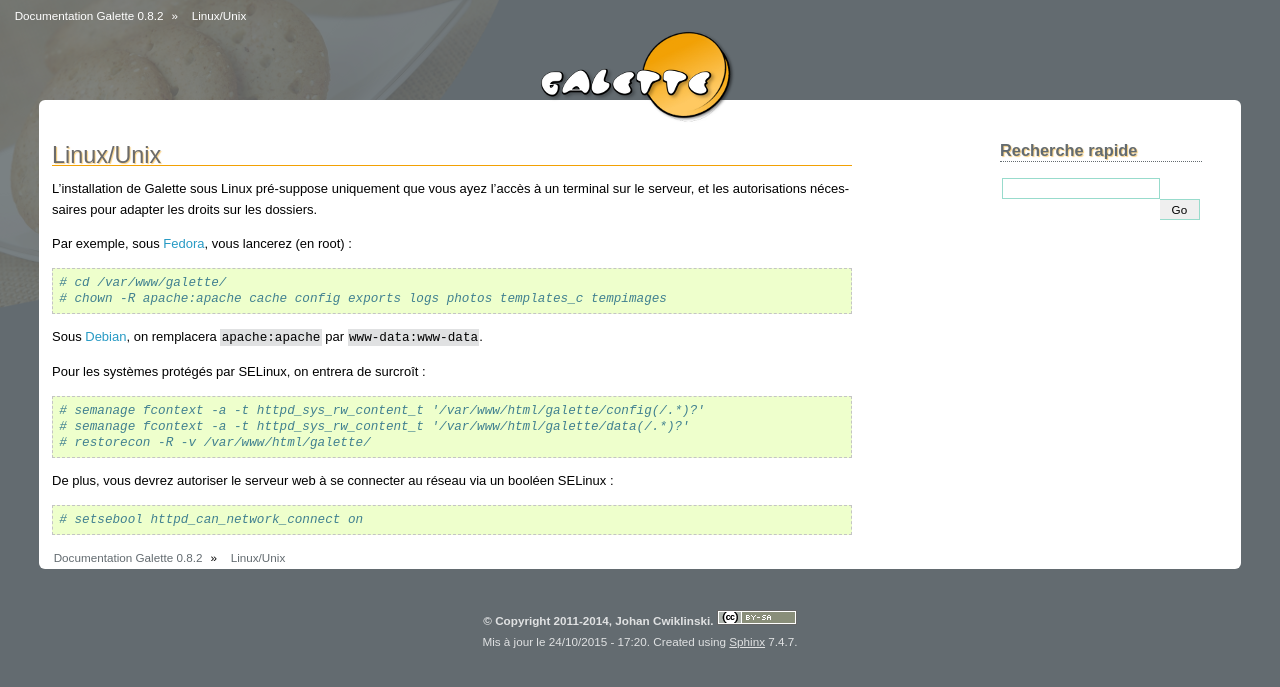
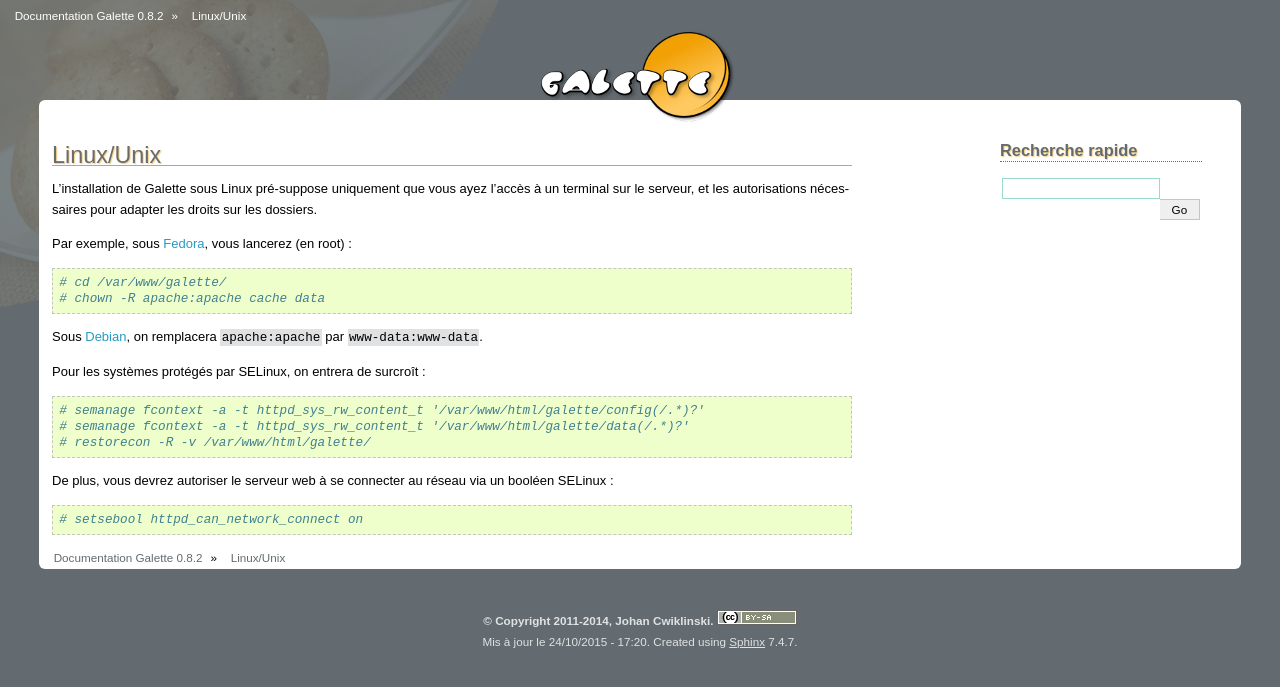
Before and after one commit to galette/galettedoc, a Sphinx documentation site: the page built from source/installation/unix.rst, in a window 1280 px wide. Shown: the top 687 px of the page. Built offline with Sphinx 7.4.7, drawn with Linux system fonts in a browser that asks for light colours.

Commit message:
Les dossiers de données se trouvent sous 'data'

```diff
--- a/source/installation/unix.rst
+++ b/source/installation/unix.rst
@@ -10,7 +10,7 @@ Par exemple, sous `Fedora <http://fedora-fr.org>`_, vous lancerez (en root) :
 .. code-block:: bash
 
    # cd /var/www/galette/
-   # chown -R apache:apache cache config exports logs photos templates_c tempimages
+   # chown -R apache:apache cache data
 
 Sous `Debian <http://debian.org/>`_, on remplacera ``apache:apache`` par ``www-data:www-data``.
 
```
